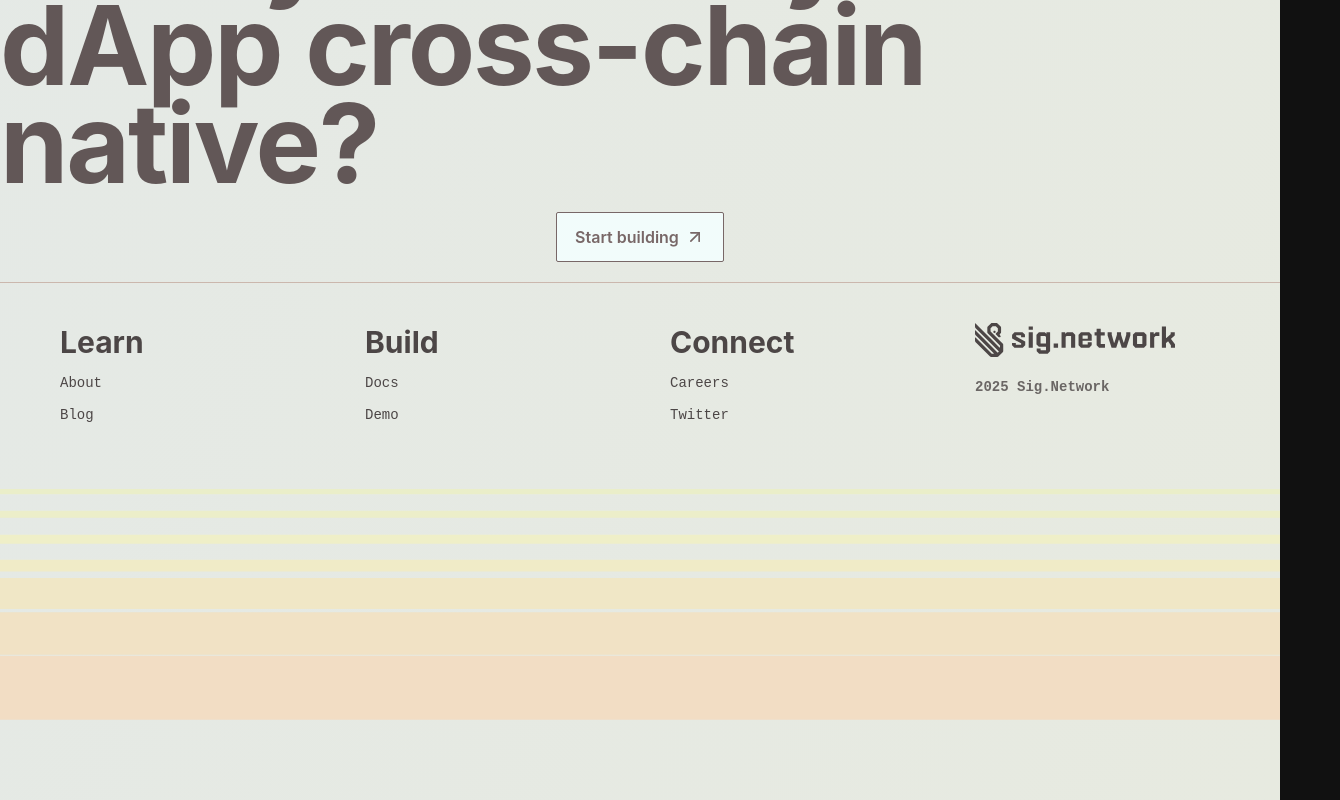
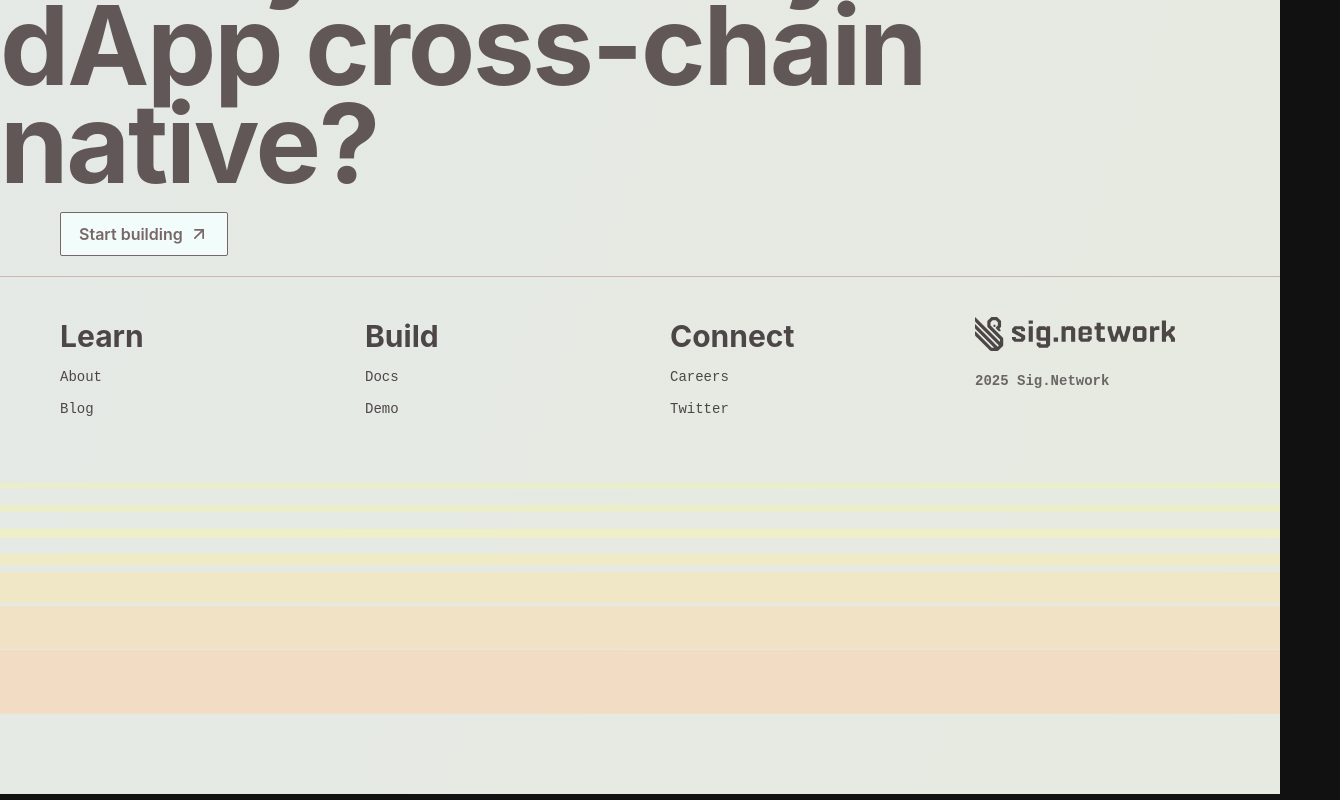
Before and after one commit to sig-net/landing-page-v2, a React (Vite) app: page / in a window 1280 px wide. Shown: the part 6521-7321 px from the top of the page, 1340 px wide, since content can reach past the window. Built offline with nearby package versions, Linux system fonts and the light colour scheme.

Commit message:
Update footer button

```diff
--- a/package.json
+++ b/package.json
@@ -10,9 +10,11 @@
     "preview": "vite preview"
   },
   "dependencies": {
+    "clsx": "^2.1.1",
     "lucide-react": "^0.553.0",
     "react": "^19.2.0",
-    "react-dom": "^19.2.0"
+    "react-dom": "^19.2.0",
+    "tailwind-merge": "^3.4.0"
   },
   "devDependencies": {
     "@eslint/js": "^9.39.1",
--- a/src/components/ArrowButton.tsx
+++ b/src/components/ArrowButton.tsx
@@ -1,5 +1,7 @@
 import type { PropsWithChildren } from 'react'
 import { ArrowUpRight } from 'lucide-react'
+
+import { cn } from '../lib/utils'
 
 type ArrowButtonProps = PropsWithChildren<{
   variant: 'brandLight' | 'brandDark' | 'pastel'
@@ -23,7 +25,11 @@ const ArrowButton = ({
 }: ArrowButtonProps) => (
   <a
     href={href}
-    className={`border-dark-neutral-400 flex items-center gap-1.5 rounded-[2px] border px-3 py-2 font-sans text-[10px] leading-[15px] font-semibold md:px-[18px] md:py-[12px] md:text-[16px] md:leading-[24px] ${variantClasses[variant]} ${className}`.trim()}
+    className={cn(
+      'border-dark-neutral-400 flex items-center gap-1.5 rounded-[2px] border px-3 py-2 font-sans text-[10px] leading-[15px] font-semibold md:px-[18px] md:py-[12px] md:text-[16px] md:leading-[24px]',
+      variantClasses[variant],
+      className
+    )}
     {...(external && { target: '_blank', rel: 'noopener noreferrer' })}
   >
     {children}
--- a/src/components/FooterSection.tsx
+++ b/src/components/FooterSection.tsx
@@ -14,9 +14,10 @@ const FooterSection = ({ columns }: FooterSectionProps) => (
       <h2 className="text-dark-neutral-500 font-sans text-[48px] leading-[50px] font-bold -tracking-[0.98px] md:text-[110px] md:leading-[98px] md:-tracking-[2.2px]">
         Ready to make your dApp cross-chain native?
       </h2>
-      <div className="flex w-full items-center justify-center py-5">
+      <div className="flex w-full items-center justify-center py-5 md:ml-15 md:justify-start">
         <ArrowButton
           variant="pastel"
+          className="px-[18px] py-[9px] md:px-[18px] md:py-[9px]"
           href={ctaButtons.docs.href}
           external={ctaButtons.docs.external}
         >
--- /dev/null
+++ b/src/lib/utils.ts
@@ -0,0 +1,6 @@
+import { type ClassValue, clsx } from 'clsx'
+import { twMerge } from 'tailwind-merge'
+
+export function cn(...inputs: ClassValue[]) {
+  return twMerge(clsx(inputs))
+}
```
Also changed, not shown: 1 other file (tests, documents, lock files or other folders).
